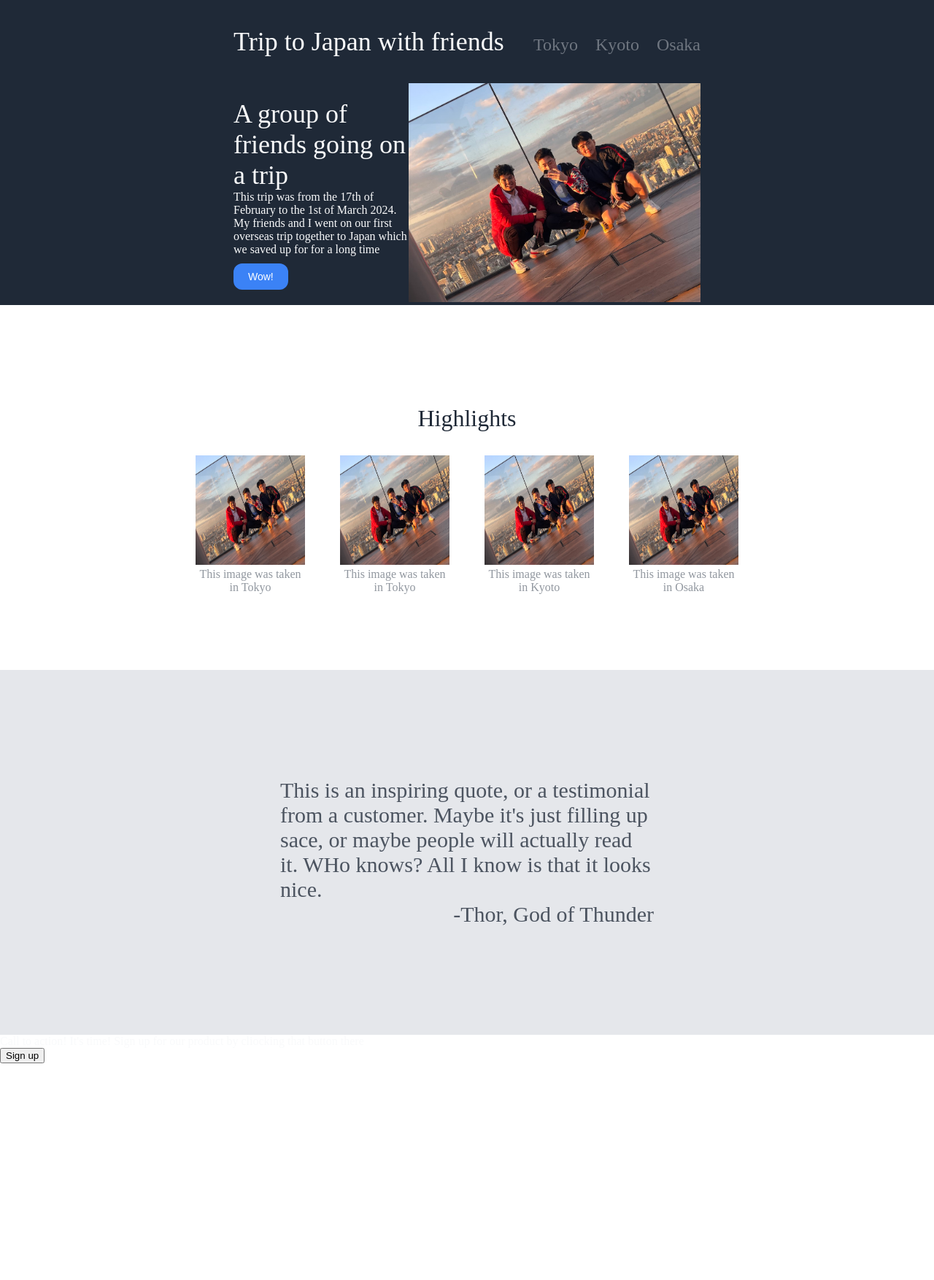
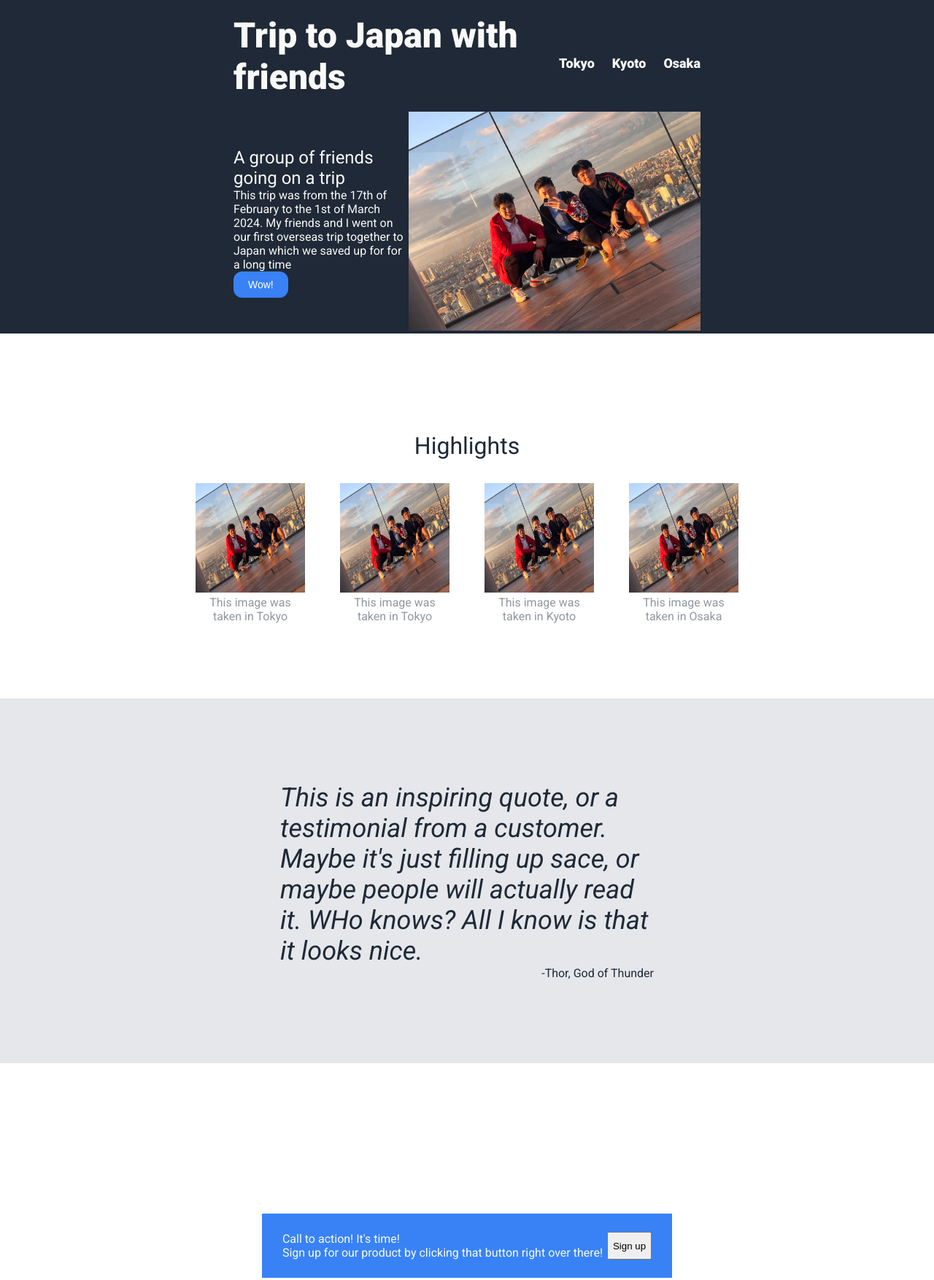
Before and after one commit to Dog-Nut/landing-page, a plain HTML site: page index.html in a window 1280 px wide. Shown: the whole page at 73% size. Before the commit the page ends 1457 px from the top, so only its background shows below. Drawn offline with Linux system fonts and the light colour scheme.

Commit message:
more or less done

```diff
--- a/index.html
+++ b/index.html
@@ -6,6 +6,11 @@
     <meta name="viewport" content="width=device-width, initial-scale=1.0">
     <title>Trip Report to Japan</title>
     <link rel="stylesheet" href="styles.css">
+    <link rel="preconnect" href="https://fonts.googleapis.com">
+    <link rel="preconnect" href="https://fonts.gstatic.com" crossorigin>
+    <link
+        href="https://fonts.googleapis.com/css2?family=Montserrat:wght@100&family=Playfair+Display&family=Roboto+Mono:wght@100&family=Roboto:ital,wght@0,100;0,300;0,400;0,500;0,700;0,900;1,100;1,300;1,400;1,500;1,700;1,900&display=swap"
+        rel="stylesheet">
 </head>
 
 <body>
@@ -25,7 +30,8 @@
                 <div class="tripInfo">
                     A group of friends going on a trip
                     <div class="tripSubText">
-                        This trip was from the 17th of February to the 1st of March 2024. My friends and I went on our first
+                        This trip was from the 17th of February to the 1st of March 2024. My friends and I went on our
+                        first
                         overseas trip together to Japan which we saved up for for a long time
                     </div>
                     <button class="headerButton">Wow!</button>
@@ -62,9 +68,12 @@
         <div class="middle">
             <div class="middleContainer">
                 <div class="middleQuote">
-                    This is an inspiring quote, or a testimonial from a customer. Maybe it's just filling up sace, or
-                    maybe
-                    people will actually read it. WHo knows? All I know is that it looks nice.
+                    <em>
+                        This is an inspiring quote, or a testimonial from a customer. Maybe it's just filling up sace, or
+                        maybe
+                        people will actually read it. WHo knows? All I know is that it looks nice.
+                    </em>
+
                 </div>
                 <div class="middleQuoter">
                     -Thor, God of Thunder
@@ -72,11 +81,16 @@
             </div>
         </div>
         <div class="bottom">
-            <div class="bottomText">
-                Call to action! It's time! <span class="bottomSubText">Sign up for our product by cliocking that button
-                    there</span>
+            <div class="bottomContainer">
+                <div class="bottomText">
+                    Call to action! It's time!
+                    <div class="bottomSubText">
+                        Sign up for our product by clicking that button right over there!
+                    </div>
+                </div>
+                <button>Sign up</button>
             </div>
-            <button>Sign up</button>
+
         </div>
     </div>
 
--- a/styles.css
+++ b/styles.css
@@ -1,5 +1,6 @@
-/* body {
+body {
     margin: 0;
+    font-family: 'Roboto';
 }
 
 ul {
@@ -10,94 +11,14 @@ ul {
 }
 
 a {
-    color: #6f7680;
+    color: #F9FAF8;
     text-decoration: none;
-    font-size: 24px;
-}
-
-.main{
-    display: flex;
-    flex-direction: column;
-    margin: auto;
-}
-
-
-.header {
-    background-color: #1f2937;
-    color: #f9fafb;
-}
-
-
-.header-container {
-    padding: 0 16px 16px;
-
-    font-size: 36px;
-    gap: 36px;
-}
-
-.aboutTheTrip{
-    display: flex;
-    justify-content: center;
-    align-items: center;
-
-
-}
-
-.tripInfo{
-    width: 400px;
-    font-size: 24px;
-    font-weight: bold;
-}
-
-.tripSubText{
-    font-size: 20px;
-    font-weight: normal;
-    text-wrap: wrap;
-    padding: 24px 24px 24px 0;
-}
-
-.groupImg{
-    max-width: 700px;
-    max-height: 400px;
-}
-
-.topTitle{
-    justify-self: center;
-    font-size: 36px;
-}
-
-.topContainer,
-.topText{
-    display: flex;
-    justify-content: center;
-    align-items: center;
-    gap:24px;
-}
-
- */
-body {
-    margin: 0;
-}
-
-ul {
-    list-style: none;
-    display: flex;
-    gap: 24px;
-    padding: 0;
-}
-
-a {
-    color: #6f7680;
-    text-decoration: none;
-    font-size: 24px;
+    font-size: 18px;
 }
 
 .main {
     display: flex;
     flex-direction: column;
-    /* align-items: center; */
-    /* margin: auto; */
-    /* background-color: #1f2937; */
     color: #f9fafb;
 }
 
@@ -112,17 +33,10 @@ a {
     display: flex;
     align-items: center;
     justify-content: space-between;
-    font-size: 36px;
+    font-size: 48px;
+    color: #F9FAF8;
+    font-weight: 900;
 }
-
-/* .header-container {
-    display: flex;
-    justify-content: space-around;
-    align-items: center;
-    font-size: 36px;
-    justify-content: center;
-    width: 100%;
-} */
 
 .aboutTheTripContainer{
     width: 100%;
@@ -139,7 +53,8 @@ a {
 }
 
 .tripInfo {
-    font-size: 36px;
+    font-size: 24px;
+    color: #F9FAF8;
     inline-size: 400px;
     overflow-wrap: break-word;
 }
@@ -149,7 +64,7 @@ a {
 }
 
 .headerButton{
-    background-color: #3b82f6;
+    background-color: #3882F6;
     color: white;
     font-size: 14px;
     padding: 10px 20px;
@@ -198,13 +113,37 @@ a {
 }
 
 .middleContainer{
-    color:#4c5460;
-    font-size: 30px;
+    color: #1f2937;
     width: 40%;
     overflow-wrap: break-word;
+}
+
+.middleQuote{
+    font-size: 36px;
 }
 
 .middleQuoter{
     display: flex;
     justify-content: flex-end;
 }
+
+.bottom{
+    display: flex;
+    /* justify-content: center; */
+    align-items: center;
+    height: 500px;
+}
+
+.bottomContainer{
+    width: 40%;
+    padding: 25px;
+    display: flex;
+    justify-content: space-around;
+    margin: auto;
+    background-color: #3882F6;
+}
+
+.bottomText{
+    display: flex;
+    flex-direction: column;
+}
```
